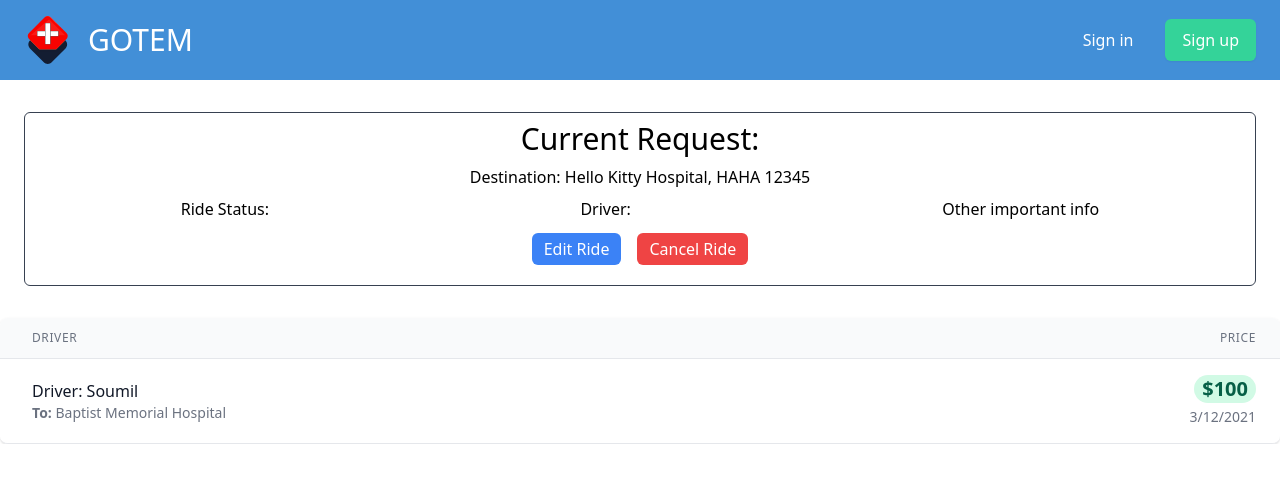
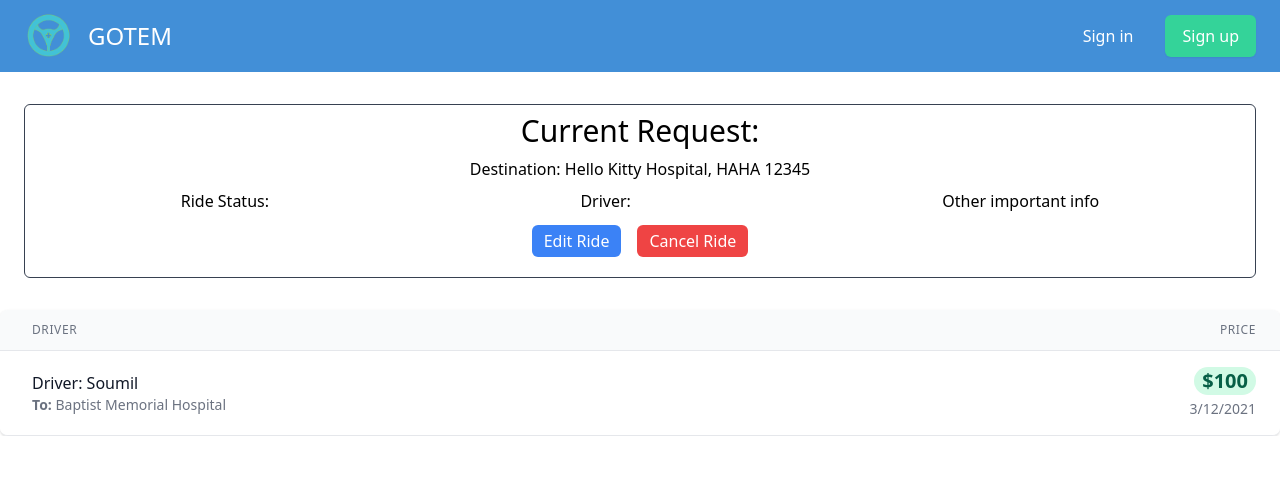
Before and after one commit to soumildatta/gotem, a React (Create React App) app: page / in a window 1280 px wide. Shown: the top 482 px of the page. Built offline with nearby package versions, Linux system fonts and the light colour scheme.

Commit message:
Change navbar logo

```diff
--- a/src/shared/Navbar/Navbar.jsx
+++ b/src/shared/Navbar/Navbar.jsx
@@ -1,16 +1,17 @@
 import React from "react";
-import Logo from "./Logo";
+// import Logo from "./Logo";
+import Logo from "../logo_v1.png";
 
 const Navbar = () => {
   return (
     <div className="relative bg-primaryBlue">
       <div className="max-w-7xl mx-auto px-4 sm:px-6">
-        <div className="flex justify-between items-center py-4 md:justify-start md:space-x-10">
+        <div className="flex justify-between items-center py-3 md:justify-start md:space-x-10">
           <div className="flex justify-start lg:w-0 lg:flex-1">
             <a href="#" className="flex justify-center items-center">
               <span className="sr-only">Workflow</span>
-              <Logo />
-              <h1 className="text-white font-medium text-3xl ml-4">GOTEM</h1>
+              <img src={Logo} alt="" className="h-12" />
+              <h1 className="text-white font-normal text-2xl ml-4">GOTEM</h1>
             </a>
           </div>
           <div className="md:flex items-center justify-end md:flex-1 lg:w-0 text-white">
--- a/src/userDashboard/UserDashboard.jsx
+++ b/src/userDashboard/UserDashboard.jsx
@@ -3,9 +3,12 @@ import UserRequestCards from "./UserRequestCards";
 import CurrentRequest from "./CurrentRequest";
 
 const UserDashboard = () => {
+  const ride = true;
+
   return (
     <div>
-      <CurrentRequest />
+      {ride ? <CurrentRequest /> : <h1>Hello</h1>}
+      {/* <CurrentRequest /> */}
       <div class="flex flex-col">
         <div class="-my-2 overflow-x-auto sm:-mx-6 lg:-mx-8">
           <div class="py-2 align-middle inline-block min-w-full sm:px-6 lg:px-8">
```
